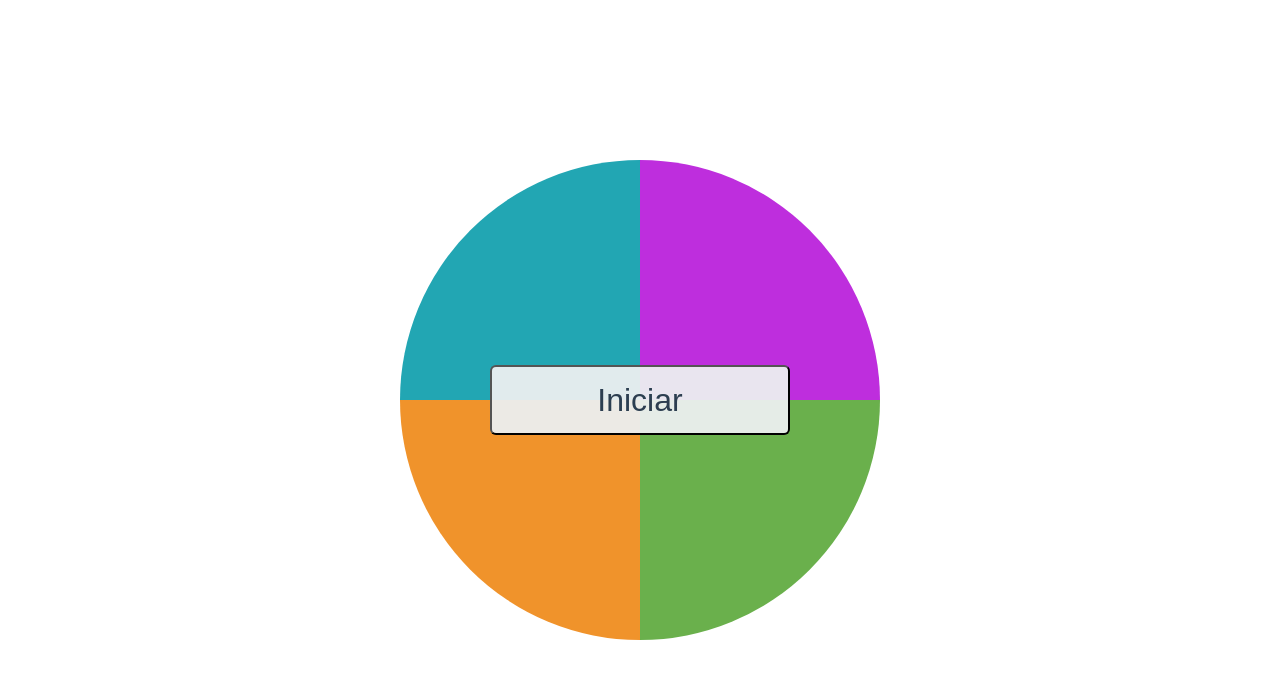
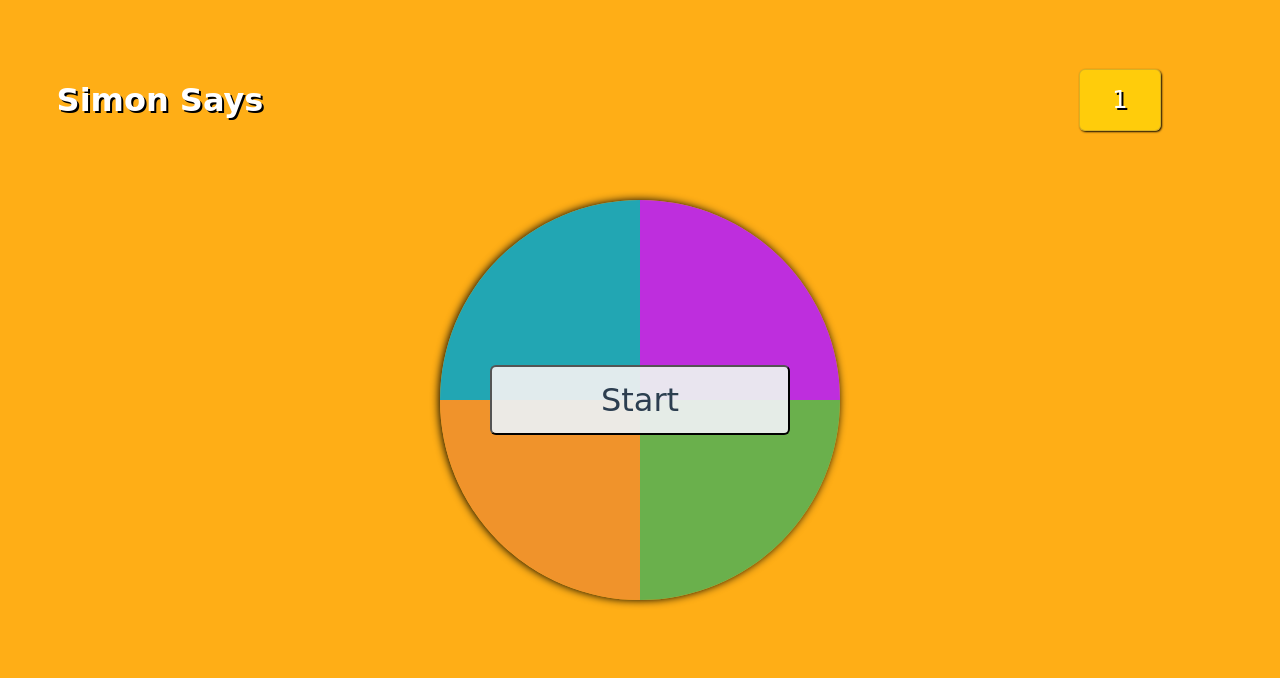
Before and after one commit to isaiasChavez/Simon-Dice, a plain HTML site: page index.html in a window 1280 px wide. Drawn offline with nearby package versions, Linux system fonts and the light colour scheme; a web font is replaced by a local one.

Commit message:
Se hicieron muchos cambios visuales y se agregó un contador. Fondo, nombre

```diff
--- a/index.html
+++ b/index.html
@@ -9,6 +9,17 @@
   <title>Document</title>
 </head>
 <body>
+    <div class="container">
+
+
+      <div class="titleOfGame">
+        <h1 class="gameTittle">Simon Says</h1>
+      </div>
+      <div class="contador">
+        <div class="contadorbox" id="contador">
+          1
+        </div>
+      </div>
 
       <div class="gameboard">
         <div id="celeste" class="color celeste left" data-color="celeste"></div>
@@ -17,9 +28,10 @@
         <div id="verde" class="color verde right" data-color="verde"></div>
       </div>
       <div class="centrador" id="centrador">
-      <button id="btnEmpezar" class="btn-start" onclick="empezarJuego()"> Iniciar </button>
+        <button id="btnEmpezar" class="btn-start" onclick="empezarJuego()"> Start </button>
+      </div>
+    </div>
 
-    </div>
     <script src="https://unpkg.com/sweetalert/dist/sweetalert.min.js"></script>
 
    <script src="index.js"></script>
--- a/index.js
+++ b/index.js
@@ -3,6 +3,7 @@ const celeste = document.getElementById('celeste')
 const violeta = document.getElementById('violeta')
 const naranja = document.getElementById('naranja')
 const verde = document.getElementById('verde')
+const $contador = document.getElementById("contador")
 const btnEmpezar = document.getElementById('btnEmpezar')
 const centrador = document.getElementById("centrador")
 const marron = 1000
@@ -22,6 +23,7 @@ class Juego {
   inicializar() {
     this.elegirColor = this.elegirColor.bind(this)
     this.siguienteNivel = this.siguienteNivel.bind(this)
+    this.modificarContador(1)
     this.toggleBtnEmpezar()
     this.nivel = 1
     this.colores = {
@@ -58,6 +60,9 @@ class Juego {
       this.subnivel = 0
       this.iluminarSecuencia()
       this.agregarEventosClick()
+  }
+  modificarContador(contador){
+    $contador.innerHTML = contador
   }
   transformarNumeroAColor(num){
       switch (num) {
@@ -127,12 +132,14 @@ class Juego {
 
       if(numeroColor === this.secuencia[this.subnivel]){
           this.subnivel++
+
           if(this.subnivel === this.nivel){
                   setTimeout(() => {
                         const responseModal =  swal('¡Correcto!',"La secuencia es la indicada",'success')
                         responseModal
                         .then(() =>{
                             this.nivel ++
+                            this.modificarContador(this.nivel)
                             this.eliminarEventosClick()
 
                             if(this.nivel === (ULTIMO_NIVEL + 1)){
@@ -148,7 +155,6 @@ class Juego {
           }
       }else{
           this.perderJuego()
-          console.log("No es el botón correcto")
       }
   }
   ganarJuego(){
@@ -158,6 +164,7 @@ class Juego {
   perderJuego(){
       swal('¡Lo lamento!',"perdiste",'error')
       .then(() => {
+
           this.eliminarEventosClick()
           this.inicializar()
       })
--- a/style.css
+++ b/style.css
@@ -1,4 +1,8 @@
+@import url('https://fonts.googleapis.com/css?family=Kavoon&display=swap');
 
+      *{
+        font-family: 'Kavoon', cursive;
+      }
       body {
         margin: 0;
         display: flex;
@@ -7,10 +11,27 @@
         position: relative;
 
       }
+      .container{
+        background: #ffae16;
+        min-height: 100vh;
+        width:100%;
+        max-width: 100vw;
+        display: grid;
+        grid-template: 1fr 1fr 1fr 1fr / 1fr 1fr 1fr 1fr;
+        grid-template-areas: "a b c d"
+                              "e f f g"
+                              "h f f i"
+                              "j k l m";
+        justify-content: center;
+        align-items: center;
 
+      }
       .gameboard {
-        height: 90%;
-        width: 90%;
+        box-shadow: -1px 0px 9px 0px black;
+
+        grid-area: f;
+        height: 50vh;
+        width: 50vh;
         border-radius: 50%;
         overflow: hidden;
         margin: 0 auto;
@@ -23,6 +44,42 @@
         width: 50%;
         height: 50%;
         display: inline-block;
+
+      }
+      .color:active{
+        animation-name: pushup;
+        animation-duration: 0.4s;
+      }
+      .titleOfGame{
+        width: 100%;
+        height: 100%;
+        display: flex;
+        justify-content: center;
+        align-items: center;
+        color: white;
+        text-shadow: 2px 2px 0px black;
+
+      }
+      .contador{
+        grid-area: d;
+        display: flex;
+        justify-content: center;
+        align-items: center;
+        width: 100%;
+        height: 100%;
+
+      }
+      .contadorbox{
+        border-radius: 6px;
+        padding: 5% 10%;
+        border: solid 1px rgba(105, 100, 100, 0.26);
+        background: #ffed007a;
+        color:white;
+        text-shadow: 2px 2px 0px black;
+
+        font-size: 1.5em;
+        box-shadow: 1px 1px 2px 0px #000000ed;
+
       }
 
       .left {
@@ -35,6 +92,7 @@
 
       .celeste {
         background: #22a6b3;
+
       }
 
       .celeste.light {
@@ -67,11 +125,12 @@
       .centrador{
         width: 100%;
         height: 100%;
-        position: absolute;
+
         display: flex;
         justify-content: center;
         align-items: center;
-
+        grid-row: 2 / 4;
+        grid-column: 2 / 4;
       }
       .btn-start {
         width: 300px;
@@ -83,6 +142,7 @@
         position: absolute;
         border-radius: 6px;
         z-index: 100;
+
       }
 
       .hide {
@@ -94,9 +154,7 @@
         display: none;
 
       }
-      *{
-          font-family: Arial, Helvetica, sans-serif;
-      }
+
       @media (max-width: 740px) {
         .btn-start{
           width: 250px;
@@ -109,6 +167,28 @@
       }
 
       @media (max-width: 540px) {
+
+        .container{
+          grid-template: 1fr 1fr 1fr 1fr /  1fr 1fr 1fr;
+          grid-template-areas: "a b d"
+                              "f f f "
+                              "f f f "
+                              "j k l ";
+        }
+        .contador{
+          grid-area: k;
+        }
+        .titleOfGame{
+          grid-area: b;
+          grid-column: 1/4;
+          font-size: 1.5em;
+
+        }
+        .centrador{
+          grid-row: 2 / 4;
+          grid-column: 1 / 4;
+        }
+
         .gameboard{
          height: 400px;
           width: 400px;
@@ -129,3 +209,13 @@
           opacity: 0;
         }
       }
+
+      @keyframes pushup{
+        0%{
+          transform: scale(0.9);
+
+
+        100%{
+            transform: scale(1.002);
+        }
+    }
```
Lines whose indentation alone changed are shown as unchanged.
